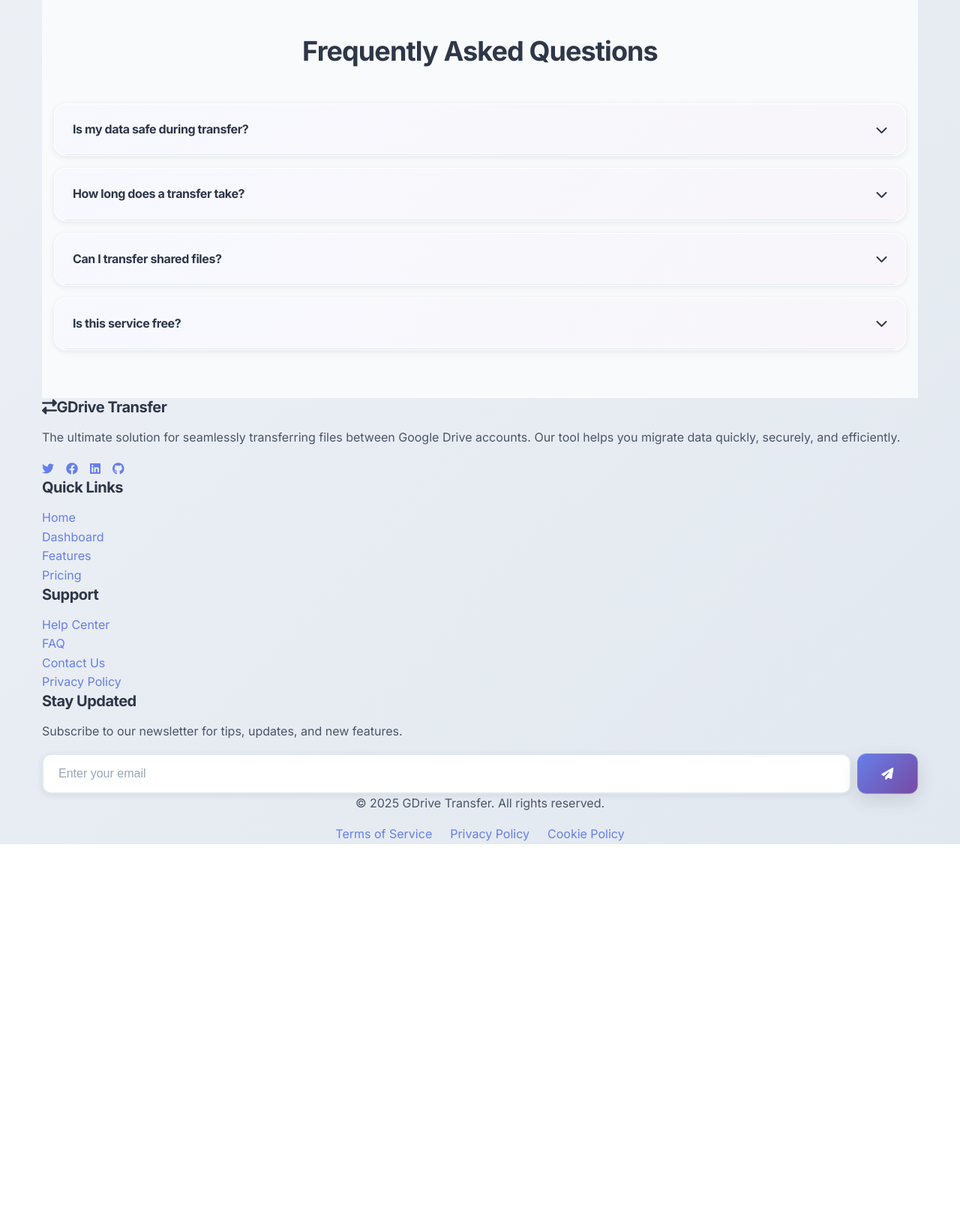
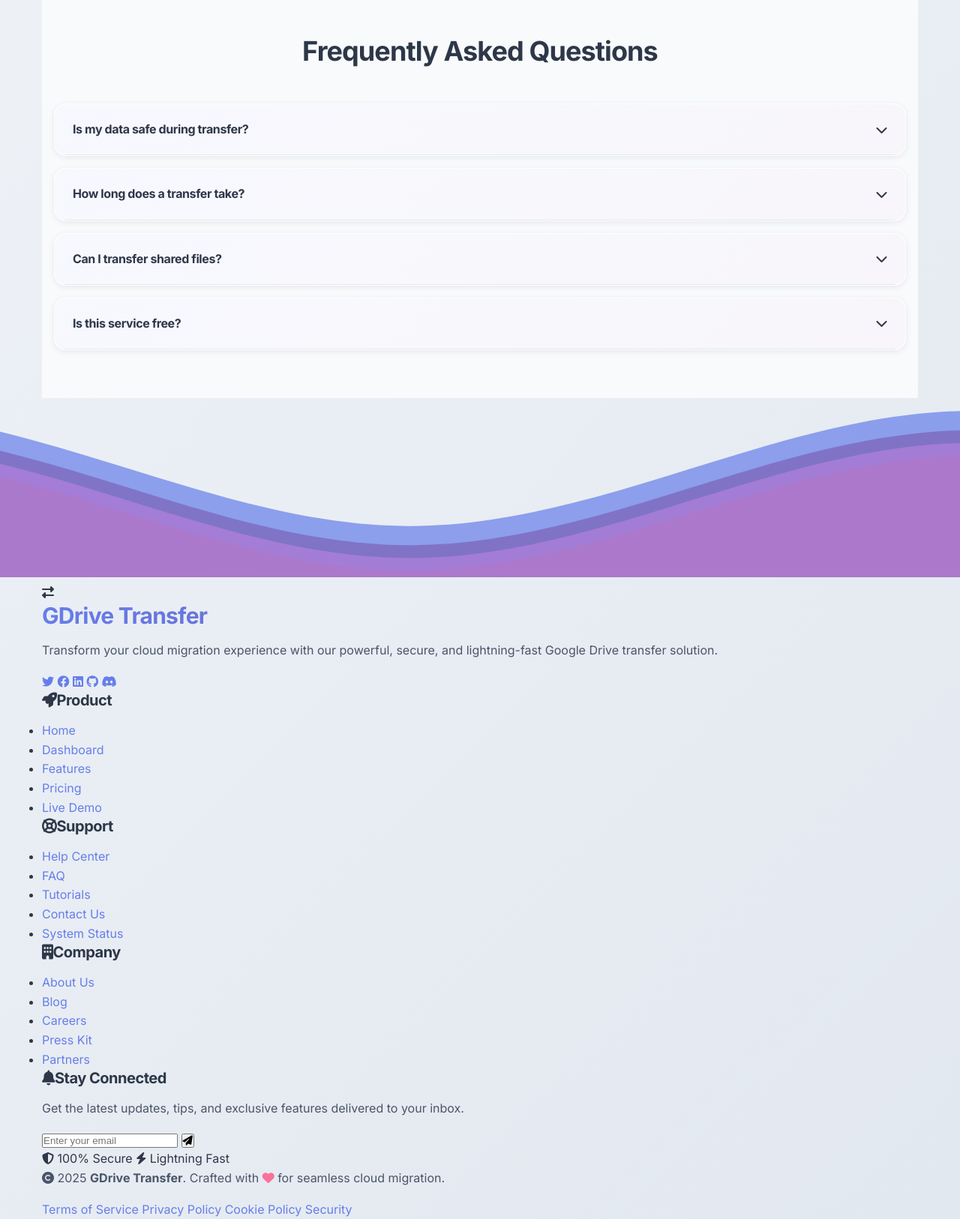
Before and after one commit to RathodVipul234/gdrive-transfer, a Django app: page / in a window 1280 px wide. Shown: the part 2707-4333 px from the top of the page at 75% size. Before the commit the page ends 3833 px from the top, so only its background shows below. Run offline with Django 4.2, Linux system fonts and the light colour scheme; the visitor is signed in with stand-in values (Sample User, id 1).

Commit message:
✨ Redesign footer with modern animated design
- Add animated SVG wave background with multiple gradient layers
- Implement glass morphism effects and professional grid layout
- Include comprehensive footer sections: brand, product, support, company
- Add newsletter signup form with modern input styling
- Include social media links with hover animations
- Add feature badges highlighting security and speed
- Create professional copyright section with legal links

🤖 Generated with [Claude Code](https://claude.ai/code)

Co-Authored-By: Claude <noreply@anthropic.com>

```diff
--- a/templates/driveapp/base.html
+++ b/templates/driveapp/base.html
@@ -203,65 +203,142 @@
     </div>
   </main>
 
-  <!-- Footer -->
-  <footer class="footer">
+  <!-- Modern Footer -->
+  <footer class="modern-footer">
+    <div class="footer-waves">
+      <svg class="waves" xmlns="http://www.w3.org/2000/svg" xmlns:xlink="http://www.w3.org/1999/xlink" viewBox="0 24 150 28" preserveAspectRatio="none" shape-rendering="auto">
+        <defs>
+          <path id="gentle-wave" d="m-160 44c30 0 58-18 88-18s 58 18 88 18 58-18 88-18 58 18 88 18 v44h-352z" />
+        </defs>
+        <g class="parallax">
+          <use xlink:href="#gentle-wave" x="48" y="0" fill="rgba(102, 126, 234, 0.7)" />
+          <use xlink:href="#gentle-wave" x="48" y="3" fill="rgba(118, 75, 162, 0.5)" />
+          <use xlink:href="#gentle-wave" x="48" y="5" fill="rgba(240, 147, 251, 0.3)" />
+          <use xlink:href="#gentle-wave" x="48" y="7" fill="rgba(245, 87, 108, 0.1)" />
+        </g>
+      </svg>
+    </div>
+
     <div class="container">
       <div class="footer-content">
-        <!-- About Section -->
-        <div class="footer-section">
-          <h5><i class="fas fa-exchange-alt me-2"></i>GDrive Transfer</h5>
-          <p>The ultimate solution for seamlessly transferring files between Google Drive accounts. Our tool helps you migrate data quickly, securely, and efficiently.</p>
-          <div class="d-flex gap-3 mt-3">
-            <a href="#" aria-label="Twitter"><i class="fab fa-twitter"></i></a>
-            <a href="#" aria-label="Facebook"><i class="fab fa-facebook"></i></a>
-            <a href="#" aria-label="LinkedIn"><i class="fab fa-linkedin"></i></a>
-            <a href="#" aria-label="GitHub"><i class="fab fa-github"></i></a>
+        <!-- Brand Section -->
+        <div class="footer-brand">
+          <div class="brand-logo">
+            <div class="logo-icon">
+              <i class="fas fa-exchange-alt"></i>
+            </div>
+            <h3 class="gradient-text">GDrive Transfer</h3>
+          </div>
+          <p class="brand-description">
+            Transform your cloud migration experience with our powerful, secure, and lightning-fast Google Drive transfer solution.
+          </p>
+          <div class="social-links">
+            <a href="#" class="social-link" aria-label="Twitter">
+              <i class="fab fa-twitter"></i>
+            </a>
+            <a href="#" class="social-link" aria-label="Facebook">
+              <i class="fab fa-facebook"></i>
+            </a>
+            <a href="#" class="social-link" aria-label="LinkedIn">
+              <i class="fab fa-linkedin"></i>
+            </a>
+            <a href="#" class="social-link" aria-label="GitHub">
+              <i class="fab fa-github"></i>
+            </a>
+            <a href="#" class="social-link" aria-label="Discord">
+              <i class="fab fa-discord"></i>
+            </a>
           </div>
         </div>
 
-        <!-- Quick Links -->
-        <div class="footer-section">
-          <h5>Quick Links</h5>
-          <ul style="list-style: none; padding: 0;">
+        <!-- Links Grid -->
+        <div class="footer-links">
+          <!-- Product -->
+          <div class="link-column">
+            <h5 class="column-title">
+              <i class="fas fa-rocket me-2"></i>Product
+            </h5>
+            <ul class="footer-menu">
               <li><a href="/">Home</a></li>
               <li><a href="{% url 'dashboard' %}">Dashboard</a></li>
               <li><a href="#features">Features</a></li>
               <li><a href="#pricing">Pricing</a></li>
+              <li><a href="#demo">Live Demo</a></li>
             </ul>
           </div>
 
           <!-- Support -->
-        <div class="footer-section">
-          <h5>Support</h5>
-          <ul style="list-style: none; padding: 0;">
+          <div class="link-column">
+            <h5 class="column-title">
+              <i class="fas fa-life-ring me-2"></i>Support
+            </h5>
+            <ul class="footer-menu">
               <li><a href="#help">Help Center</a></li>
               <li><a href="#faq">FAQ</a></li>
+              <li><a href="#tutorials">Tutorials</a></li>
               <li><a href="#contact">Contact Us</a></li>
-            <li><a href="#privacy">Privacy Policy</a></li>
+              <li><a href="#status">System Status</a></li>
+            </ul>
+          </div>
+
+          <!-- Company -->
+          <div class="link-column">
+            <h5 class="column-title">
+              <i class="fas fa-building me-2"></i>Company
+            </h5>
+            <ul class="footer-menu">
+              <li><a href="#about">About Us</a></li>
+              <li><a href="#blog">Blog</a></li>
+              <li><a href="#careers">Careers</a></li>
+              <li><a href="#press">Press Kit</a></li>
+              <li><a href="#partners">Partners</a></li>
             </ul>
           </div>
 
           <!-- Newsletter -->
-        <div class="footer-section">
-          <h5>Stay Updated</h5>
-          <p>Subscribe to our newsletter for tips, updates, and new features.</p>
-          <form class="d-flex gap-2 mt-3">
-            <input type="email" class="form-control" placeholder="Enter your email" required>
-            <button type="submit" class="btn btn-primary">
+          <div class="link-column">
+            <h5 class="column-title">
+              <i class="fas fa-bell me-2"></i>Stay Connected
+            </h5>
+            <p class="newsletter-text">Get the latest updates, tips, and exclusive features delivered to your inbox.</p>
+            <form class="newsletter-form">
+              <div class="input-group">
+                <input type="email" class="newsletter-input" placeholder="Enter your email" required>
+                <button type="submit" class="newsletter-btn">
                   <i class="fas fa-paper-plane"></i>
                 </button>
+              </div>
             </form>
+            <div class="feature-badges">
+              <span class="feature-badge">
+                <i class="fas fa-shield-alt"></i>
+                <span>100% Secure</span>
+              </span>
+              <span class="feature-badge">
+                <i class="fas fa-bolt"></i>
+                <span>Lightning Fast</span>
+              </span>
+            </div>
+          </div>
         </div>
       </div>
 
       <!-- Footer Bottom -->
       <div class="footer-bottom">
-        <div class="d-flex justify-content-between align-items-center flex-column md:flex-row gap-3">
-          <p class="m-0">© 2025 GDrive Transfer. All rights reserved.</p>
-          <div class="d-flex gap-4">
-            <a href="#terms">Terms of Service</a>
-            <a href="#privacy">Privacy Policy</a>
-            <a href="#cookies">Cookie Policy</a>
+        <div class="footer-bottom-content">
+          <div class="copyright">
+            <p>
+              <i class="fas fa-copyright me-1"></i>
+              2025 <strong>GDrive Transfer</strong>. Crafted with
+              <i class="fas fa-heart text-danger mx-1"></i>
+              for seamless cloud migration.
+            </p>
+          </div>
+          <div class="legal-links">
+            <a href="#terms" class="legal-link">Terms of Service</a>
+            <a href="#privacy" class="legal-link">Privacy Policy</a>
+            <a href="#cookies" class="legal-link">Cookie Policy</a>
+            <a href="#security" class="legal-link">Security</a>
           </div>
         </div>
       </div>
```
Lines whose indentation alone changed are shown as unchanged.
